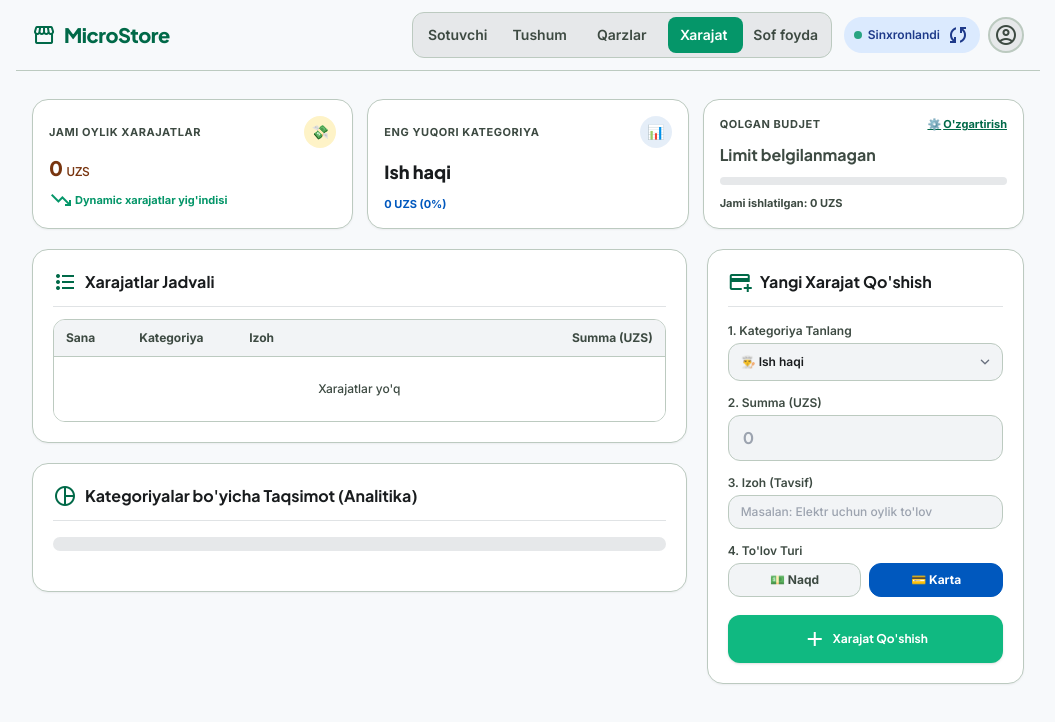
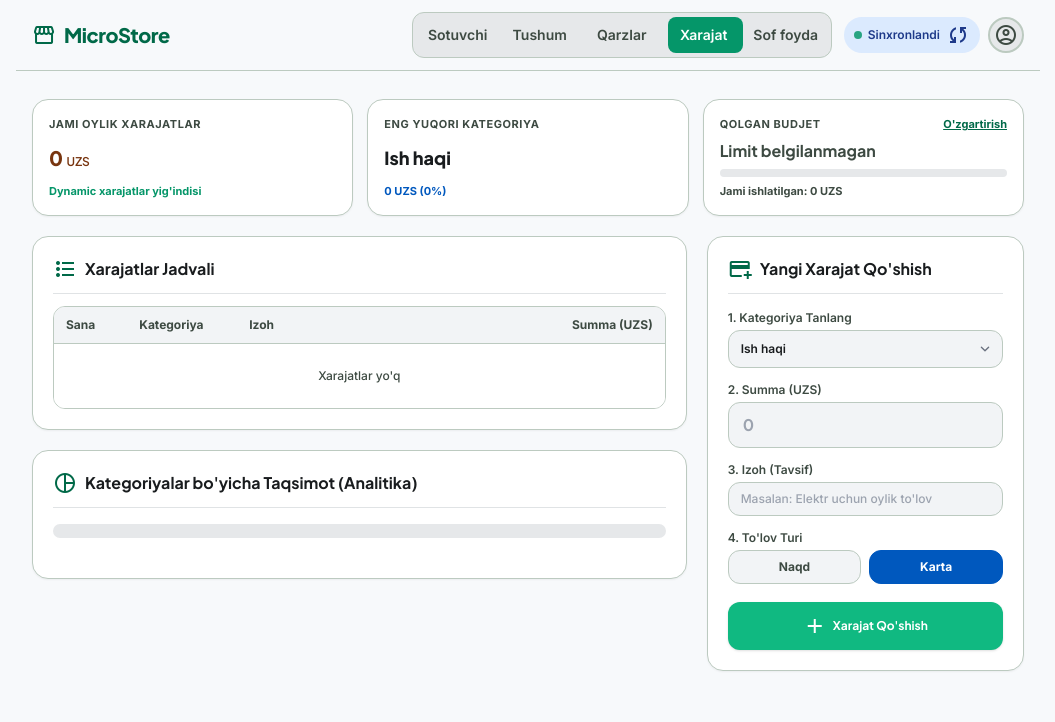
Before and after one commit to mahkamjonov/microstore, a React (Vite) app in the folder apps/web/: page / in a window 1280 px wide. Both pictures are taken after a click on the button "Xarajat". Shown: the top 722 px of the page, without its empty margins (112-1167 px from the left). Built offline with nearby package versions, Linux system fonts and the light colour scheme.

Commit message:
style: remove raw emojis and unnecessary icons from Expenses page

```diff
--- a/apps/web/src/components/AdminDashboard.tsx
+++ b/apps/web/src/components/AdminDashboard.tsx
@@ -545,36 +545,25 @@ export const AdminDashboard: React.FC = () => {
         <div className="flex flex-col gap-5">
           {/* Top KPI Cards (3 Cards Grid) with Dynamic Budget Logic */}
           <div className="grid grid-cols-1 sm:grid-cols-3 gap-3.5">
-            {/* Card 1: Jami oylik xarajatlar */}
+            {/* Card 1: Jami Oylik Xarajatlar */}
             <div className="bg-surface-container-lowest p-4 rounded-2xl border border-outline-variant shadow-sm flex flex-col justify-between gap-1.5">
-              <div className="flex justify-between items-center">
               <span className="text-[11px] font-bold text-on-surface-variant uppercase tracking-wider">
                 Jami Oylik Xarajatlar
               </span>
-                <span className="w-8 h-8 rounded-full bg-amber-100 text-amber-800 flex items-center justify-center text-sm font-bold">
-                  💸
-                </span>
-              </div>
               <p className="font-currency text-xl font-extrabold text-amber-900">
                 {totalExpenses.toLocaleString('ru-RU')}{' '}
                 <span className="text-xs font-semibold">UZS</span>
               </p>
-              <p className="text-[11px] text-emerald-600 font-bold flex items-center gap-0.5">
-                <span className="material-symbols-outlined text-sm">trending_down</span>
+              <p className="text-[11px] text-emerald-600 font-bold">
                 Dynamic xarajatlar yig'indisi
               </p>
             </div>
 
             {/* Card 2: Eng yuqori xarajat kategoriyasi */}
             <div className="bg-surface-container-lowest p-4 rounded-2xl border border-outline-variant shadow-sm flex flex-col justify-between gap-1.5">
-              <div className="flex justify-between items-center">
               <span className="text-[11px] font-bold text-on-surface-variant uppercase tracking-wider">
                 Eng Yuqori Kategoriya
               </span>
-                <span className="w-8 h-8 rounded-full bg-secondary/10 text-secondary flex items-center justify-center text-sm font-bold">
-                  📊
-                </span>
-              </div>
               <p className="font-headline text-lg font-extrabold text-on-surface">
                 {topCategoryName}
               </p>
@@ -595,11 +584,10 @@ export const AdminDashboard: React.FC = () => {
                 </span>
                 <button
                   onClick={() => setShowBudgetModal(true)}
-                  className="text-[11px] font-bold text-primary underline hover:text-primary-container flex items-center gap-0.5"
+                  className="text-[11px] font-bold text-primary underline hover:text-primary-container"
                   title="Oylik Xarajat Limitini Sozlash"
                 >
-                  <span>⚙️</span>
-                  <span>O'zgartirish</span>
+                  O'zgartirish
                 </button>
               </div>
 
@@ -750,11 +738,11 @@ export const AdminDashboard: React.FC = () => {
                     onChange={(e) => setExpCategory(e.target.value as any)}
                     className="w-full bg-surface-container-low border border-outline-variant rounded-xl px-3 py-2.5 text-xs font-semibold text-on-surface focus:outline-none focus:border-primary"
                   >
-                    <option value="Ish haqi">👨‍🍳 Ish haqi</option>
-                    <option value="Kommunal">⚡ Kommunal</option>
-                    <option value="Arenda">🏢 Ijara</option>
-                    <option value="Transport">🚚 Transport</option>
-                    <option value="Boshqa">✨ Boshqa</option>
+                    <option value="Ish haqi">Ish haqi</option>
+                    <option value="Kommunal">Kommunal</option>
+                    <option value="Arenda">Ijara</option>
+                    <option value="Transport">Transport</option>
+                    <option value="Boshqa">Boshqa</option>
                   </select>
                 </div>
 
@@ -799,7 +787,7 @@ export const AdminDashboard: React.FC = () => {
                           : 'bg-surface-container-low text-on-surface-variant border-outline-variant'
                       }`}
                     >
-                      💵 Naqd
+                      Naqd
                     </button>
                     <button
                       type="button"
@@ -810,7 +798,7 @@ export const AdminDashboard: React.FC = () => {
                           : 'bg-surface-container-low text-on-surface-variant border-outline-variant'
                       }`}
                     >
-                      💳 Karta
+                      Karta
                     </button>
                   </div>
                 </div>
@@ -826,7 +814,7 @@ export const AdminDashboard: React.FC = () => {
 
               {showExpSuccess && (
                 <p className="text-xs font-bold text-emerald-600 text-center animate-bounce pt-1">
-                  ✅ Xarajat muvaffaqiyatli saqlandi!
+                  Xarajat muvaffaqiyatli saqlandi!
                 </p>
               )}
             </div>
@@ -840,10 +828,10 @@ export const AdminDashboard: React.FC = () => {
           <div className="bg-surface-container-lowest p-4 sm:p-5 rounded-2xl border border-outline-variant shadow-sm flex flex-wrap justify-between items-center gap-3">
             <div>
               <h2 className="font-headline font-extrabold text-xl text-on-surface flex items-center gap-2">
-                <span>📈</span> Sof Foyda Hisob-Kitobi va Moliyaviy Analitika
+                Sof Foyda Hisob-Kitobi va Moliyaviy Analitika
               </h2>
-              <p className="text-xs text-on-surface-variant font-semibold mt-0.5 flex items-center gap-1">
-                <span>ℹ️</span> Formula: Sof Foyda = (Jami Tushum × Marja %) - Jami Xarajatlar
+              <p className="text-xs text-on-surface-variant font-semibold mt-0.5">
+                Formula: Sof Foyda = (Jami Tushum × Marja %) - Jami Xarajatlar
               </p>
             </div>
 
```
Lines whose indentation alone changed are shown as unchanged.
